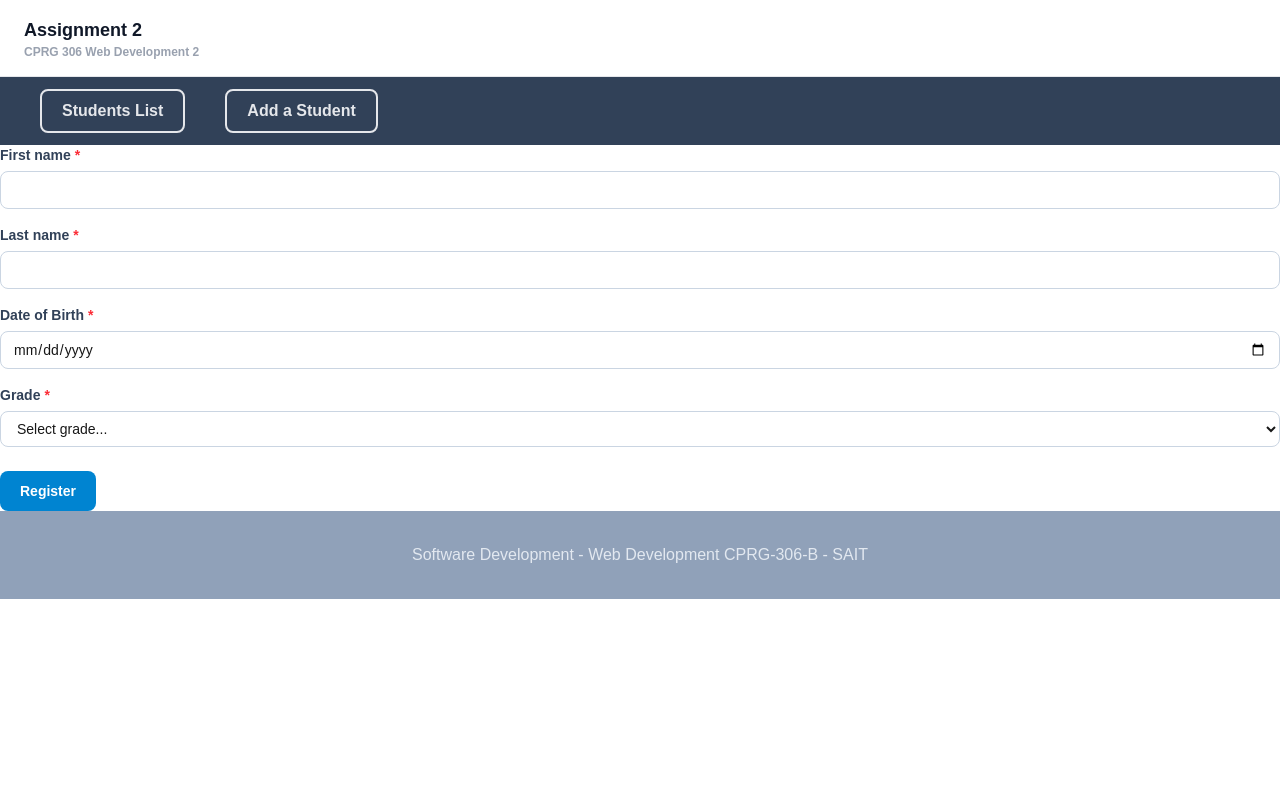
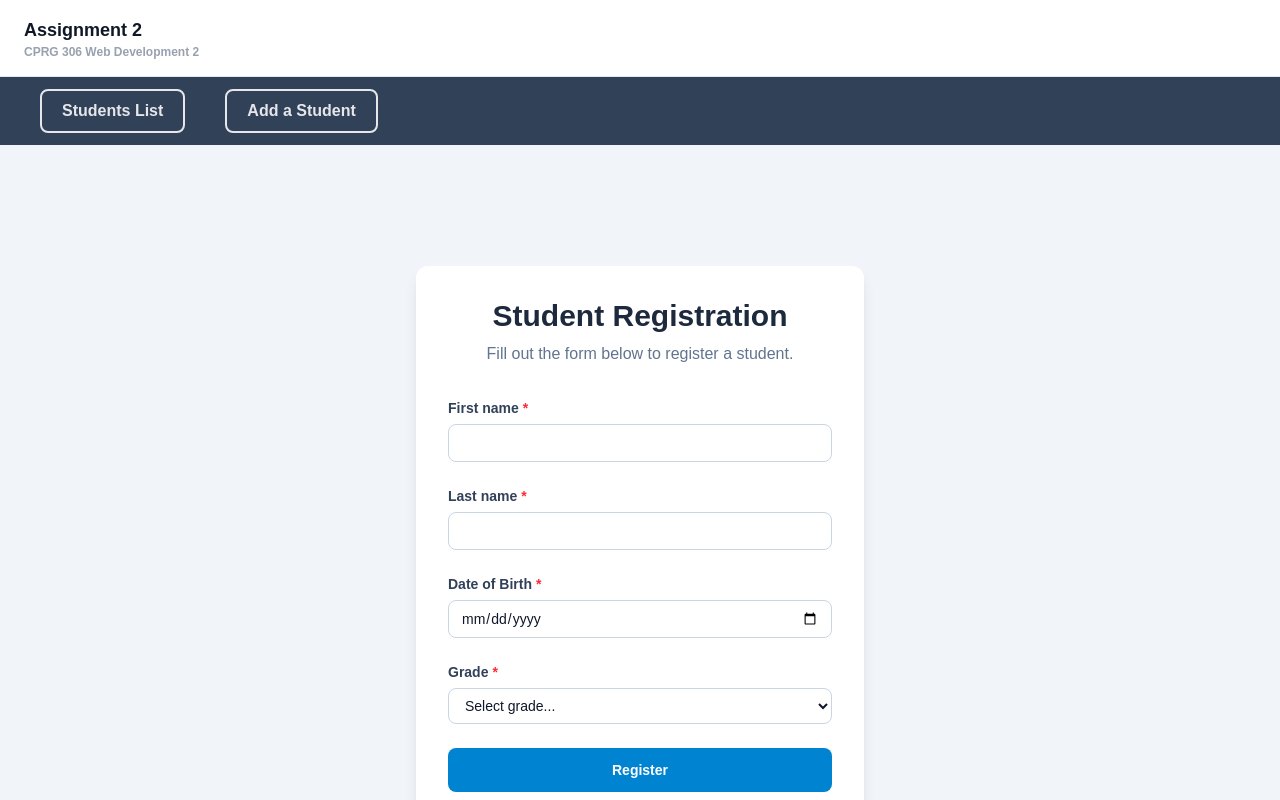
Before and after one commit to mebestaca/webdev2assignment2, a Next.js app: page /register in a window 1280 px wide. Shown: the top 800 px of the page. Built offline with nearby package versions, Linux system fonts and the light colour scheme.

Commit message:
updated regform styles

```diff
--- a/app/components/RegistrationForm.tsx
+++ b/app/components/RegistrationForm.tsx
@@ -21,7 +21,7 @@ const RegistrationForm = ({form} : RegistrationProps) => {
           }} = form;
 
   const inputClassStyle = 'w-full rounded-lg border border-slate-300 px-3 py-2 text-sm text-slate-900' +
-        'focus:outline-none focus:ring-2 focus:ring-sky-500 focus:border-transparent';
+         ' focus:outline-none focus:ring-2 focus:ring-sky-500 focus:border-transparent';
 
   async function onSubmit(data: RegistrationData) {
         await new Promise((resolve) => {setTimeout(resolve,1200)})
@@ -29,8 +29,17 @@ const RegistrationForm = ({form} : RegistrationProps) => {
 
   return (
 
-    <main>
-      <form onSubmit={handleSubmit(onSubmit)} className="space-y-4">
+    <main className ="min-h-screen bg-slate-100 flex items-center justify-center p-6">
+      <div className="w-full max-w-md rounded-xl bg-white shadow-lg p-8">
+        <h1 className="text-3xl font-bold text-slate-800 text-center">
+          Student Registration
+        </h1>
+
+        <p className="mt-2 mb-8 text-center text-slate-500">
+          Fill out the form below to register a student.
+        </p>
+
+        <form onSubmit={handleSubmit(onSubmit)} className="space-y-6">
 
             <FormField label="First name" error={errors.firstName?.message?.toString()} required>
               <input className={inputClassStyle} {...register("firstName")}/>
@@ -53,7 +62,7 @@ const RegistrationForm = ({form} : RegistrationProps) => {
               <option value="B+">B+</option>
               <option value="B">B</option>
               <option value="B-">B-</option>
-            <option value="C">C+</option>
+              <option value="C+">C+</option>
               <option value="C">C</option>
               <option value="C-">C-</option>
               <option value="D+">D+</option>
@@ -65,12 +74,20 @@ const RegistrationForm = ({form} : RegistrationProps) => {
             <button
               type="submit"
               disabled={isSubmitting}
-            className='mt-2 rounded-lg bg-sky-600 px-5 py-2.5 text-sm font-semibold text-white hover:bg-sky-700 disabled:opacity-50'
+              className="w-full rounded-lg bg-sky-600 py-3 text-sm font-semibold text-white transition hover:bg-sky-700 hover:shadow-lg active:scale-[0.98] disabled:cursor-not-allowed disabled:bg-slate-400"
             >
               {isSubmitting ? "Registering..." : "Register"}
+
             </button>
 
+            {isSubmitSuccessful && (
+                <div className="mt-4 rounded-lg bg-green-100 border border-green-300 p-3 text-center text-sm text-green-700">
+                  Student registered successfully!
+                </div>
+              )}
+
         </form>
+      </div>
     </main>
   );
 };
```
Lines whose indentation alone changed are shown as unchanged.
